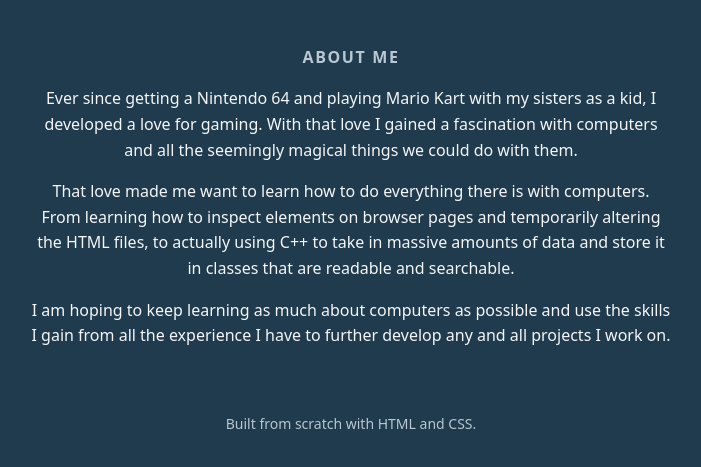
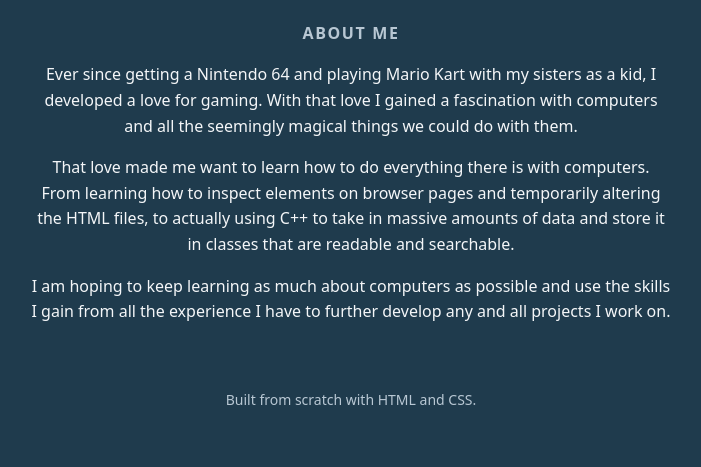
Before and after one commit to Duncan-Gaines/Duncan-Gaines.github.io, a plain HTML site: page index.html in a window 1280 px wide. Shown: the part 459-926 px from the top of the page, without its empty margins (289-990 px from the left). Drawn offline with Linux system fonts and the light colour scheme.

Commit message:
Changing spacing on about me

```diff
--- a/index.html
+++ b/index.html
@@ -56,6 +56,10 @@
 
             section {
                 margin-top: 3rem;
+            }
+
+            .about-me {
+                margin-top: 1.5rem;
             }
 
             h2{
```
